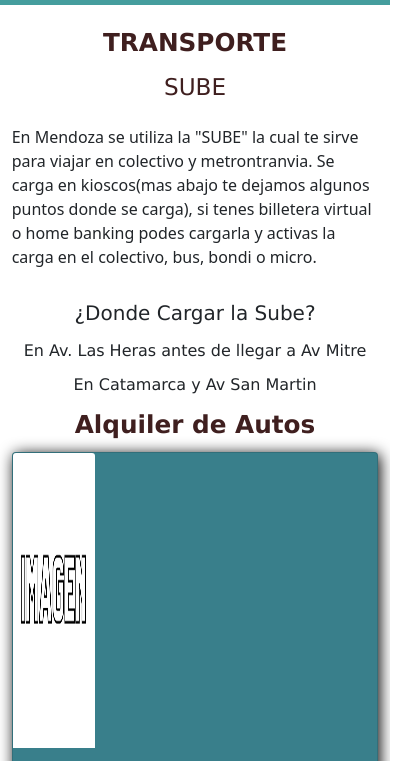
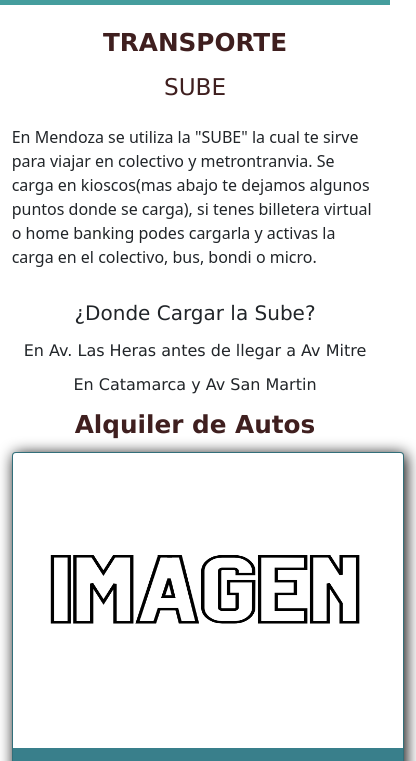
Before and after one commit to viewerwebdesign/ITMendoza, a plain HTML site: page transporte.html in a window 390 px wide. Shown: the part 51-812 px from the top of the page, 416 px wide, since content can reach past the window. Drawn offline with nearby package versions, Linux system fonts and the light colour scheme.

Commit message:
Add files via upload

```diff
--- a/css/style.css
+++ b/css/style.css
@@ -259,7 +259,7 @@ footer .informacion a:hover{
     }
 
     .card img{
-        width: 21vw;
+        width: 100vw;
         height: 35vh;
     }
 
```
